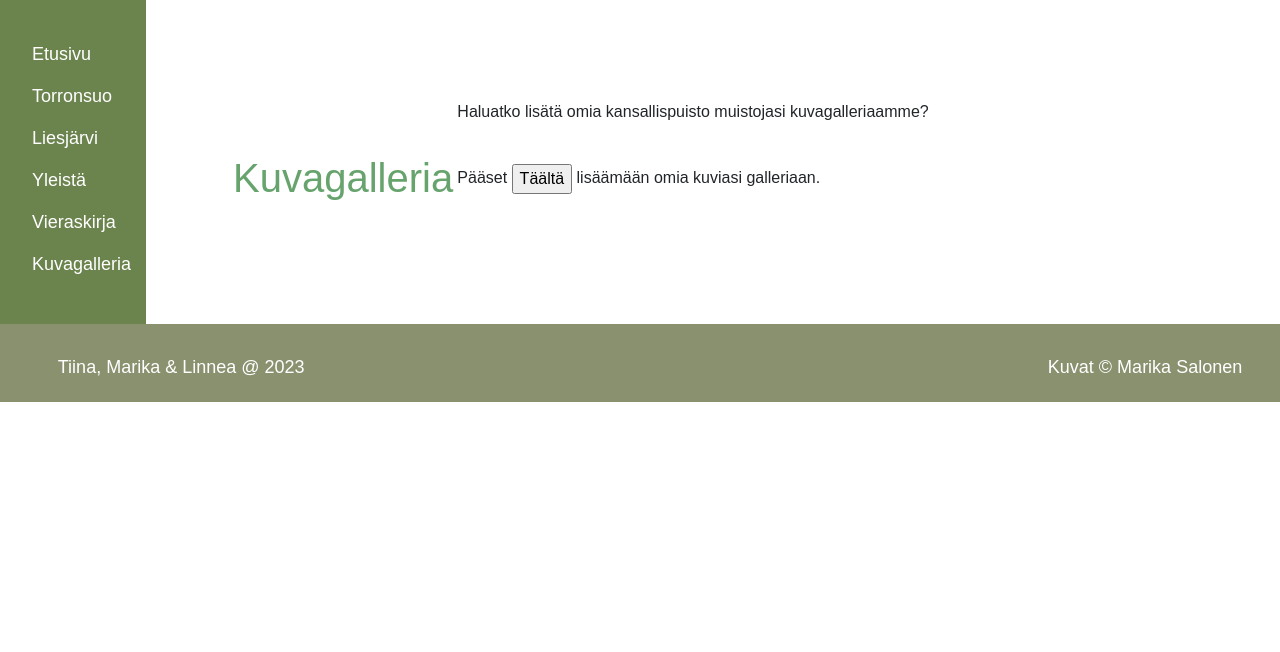
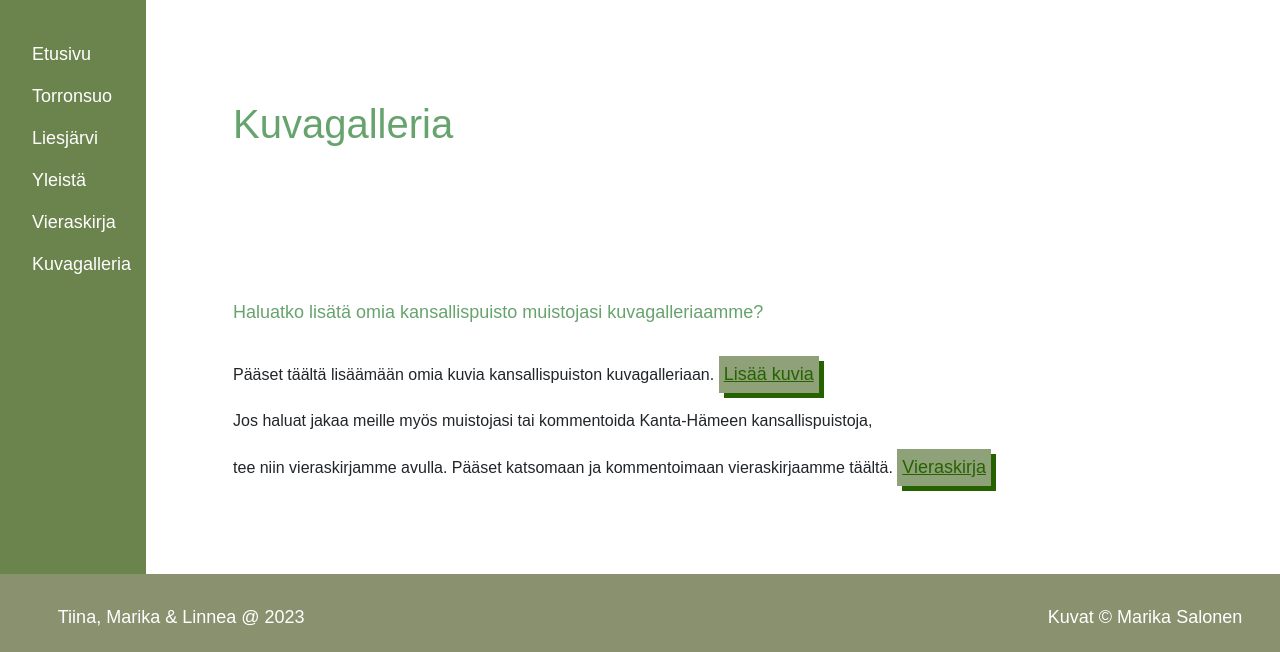
Before and after one commit to tiibuturner/Team10, a PHP site: page /kuvagalleria/gallery.php in a window 1280 px wide; the page is wider, and only the part inside the window is pictured. Shown: the part 250-902 px from the top of that part. Before the commit the page ends 652 px from the top of that part, so only its background shows below. Run offline with PHP 8.4, Linux system fonts and the light colour scheme; data that the repository does not hold is empty.

Commit message:
tuossa vielä style juttuja

```diff
--- a/kuvagalleria/gallery.php
+++ b/kuvagalleria/gallery.php
@@ -109,8 +109,12 @@
             <div>
 
                 <!-- lomakkeelle meno galleriasta, jos haluaa lisätä galleriaan kuvia  -->
-                <p>Haluatko lisätä omia kansallispuisto muistojasi kuvagalleriaamme?</p><br>
-                <p>Pääset <a href="uploadlomake.php" ><input type="button" name="Täältä" value="Täältä" class="pekka" ></a> lisäämään omia kuviasi galleriaan.</p>
+                <br><br>
+                <h2>Haluatko lisätä omia kansallispuisto muistojasi kuvagalleriaamme?</h2><br>
+                <p>Pääset täältä lisäämään omia kuvia kansallispuiston kuvagalleriaan. <a class="marnie" href="uploadlomake.php">Lisää kuvia</a></p>
+                <p>Jos haluat jakaa meille myös muistojasi tai kommentoida Kanta-Hämeen kansallispuistoja,
+                <p>tee niin vieraskirjamme avulla. Pääset katsomaan ja kommentoimaan vieraskirjaamme täältä. <a class="marnie" href="../page4.php">Vieraskirja</a></p><br>
+
                 <br><br>
 <?php
 
--- a/kuvagalleria/stylegallery.css
+++ b/kuvagalleria/stylegallery.css
@@ -26,8 +26,8 @@ article,aside,details,figcaption,figure,footer,header,hgroup,menu,nav,section{
 nav ul{
     list-style: none;
 }
-header {
-    background-image:url("../assets/images/Torronsuo6_2.jpg")!important;
+header.headerfp {
+    background-image:url("../assets/images/Torronsuo1_2.jpg")!important;
     /* opacity: 0.7;
     height: 250px;
     background-repeat: no-repeat;
@@ -175,26 +175,27 @@ section{
 
 
 }
-input .pekka{
-    background-color: aqua;
-}
+
 
 a.marnie{
-    color: aqua;
+    color: rgb(38, 99, 0);
+    font-size: large;
+    background-color: rgba(107, 131, 77, 0.758);
+    display: inline-block;
+    box-shadow: 5px 5px;
+    padding: 5px;
     text-decoration: underline;
+    text-align: center;
 
 }
 
 a.marnie:hover{
-    color: blue;
+    color: rgb(180, 214, 154);
+
 
 }
 
-div .marnie {
-    margin-left: 30px;
-    margin-top: 30px;
-    background-color: blue;
-}
+
     @media screen and (max-width: 800px){
         main{
         padding-top: 50px;
--- a/kuvagalleria/uploadlomake.php
+++ b/kuvagalleria/uploadlomake.php
@@ -55,7 +55,7 @@ session_start();
                         // session_start();
                         print "<h2>Tervetuloa, ".$_SESSION["user_ok"]."!</h2>";
 
-                        print "<a class='marnie' href='kirjauduulos.php'>Kirjaudu ulos</a>";
+                        print "<a class='marnie' href='kirjauduulos.php'>Kirjaudu ulos</a> <br><br>";
                         // kuvien upload lomakkeen toteutus.
                         echo ' <div class="gallery-upload">
 
```
Also changed, not shown: kuvagalleria/uploads/örkki.63f3930cb292d1.88098046.jpg (added).
